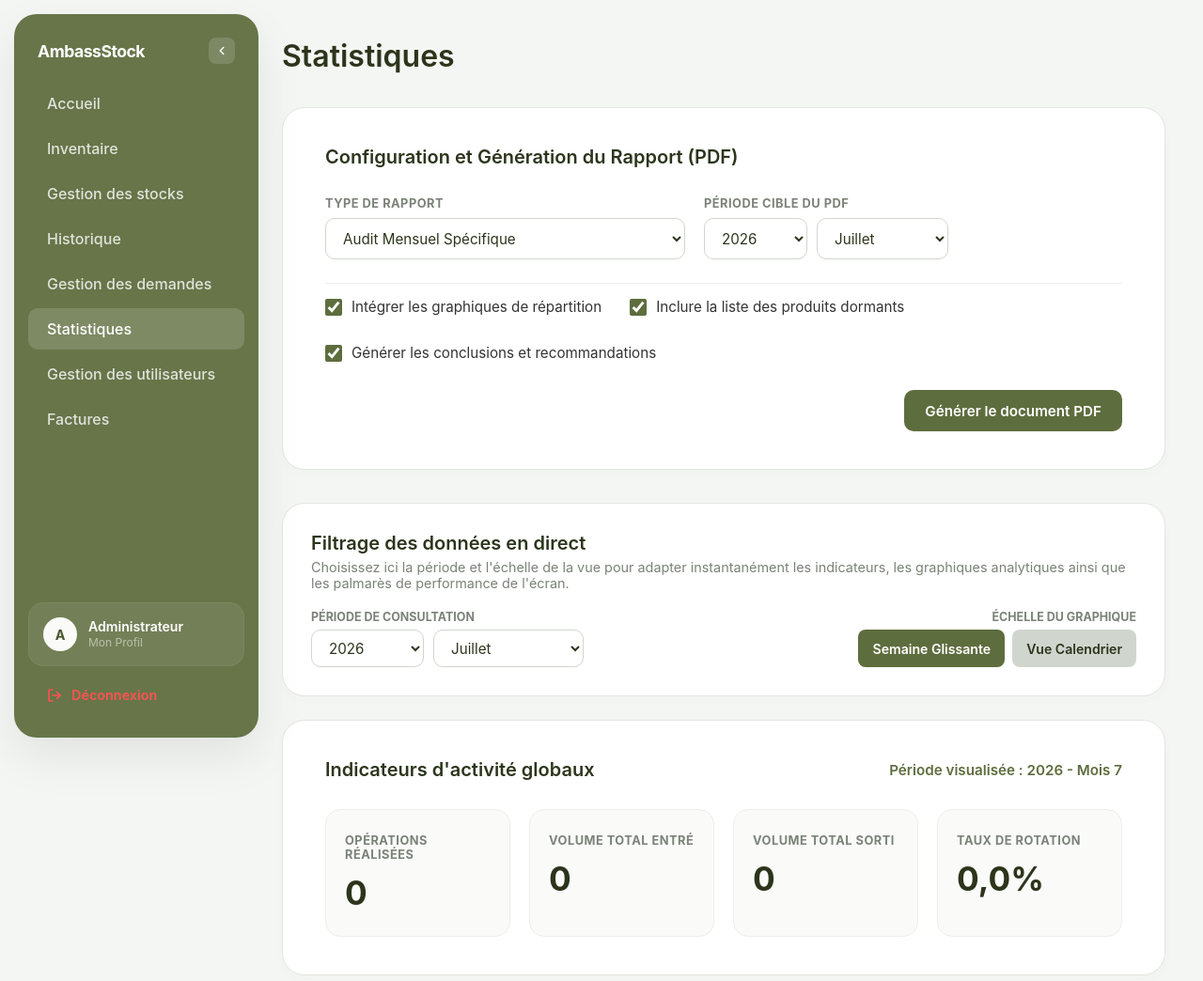
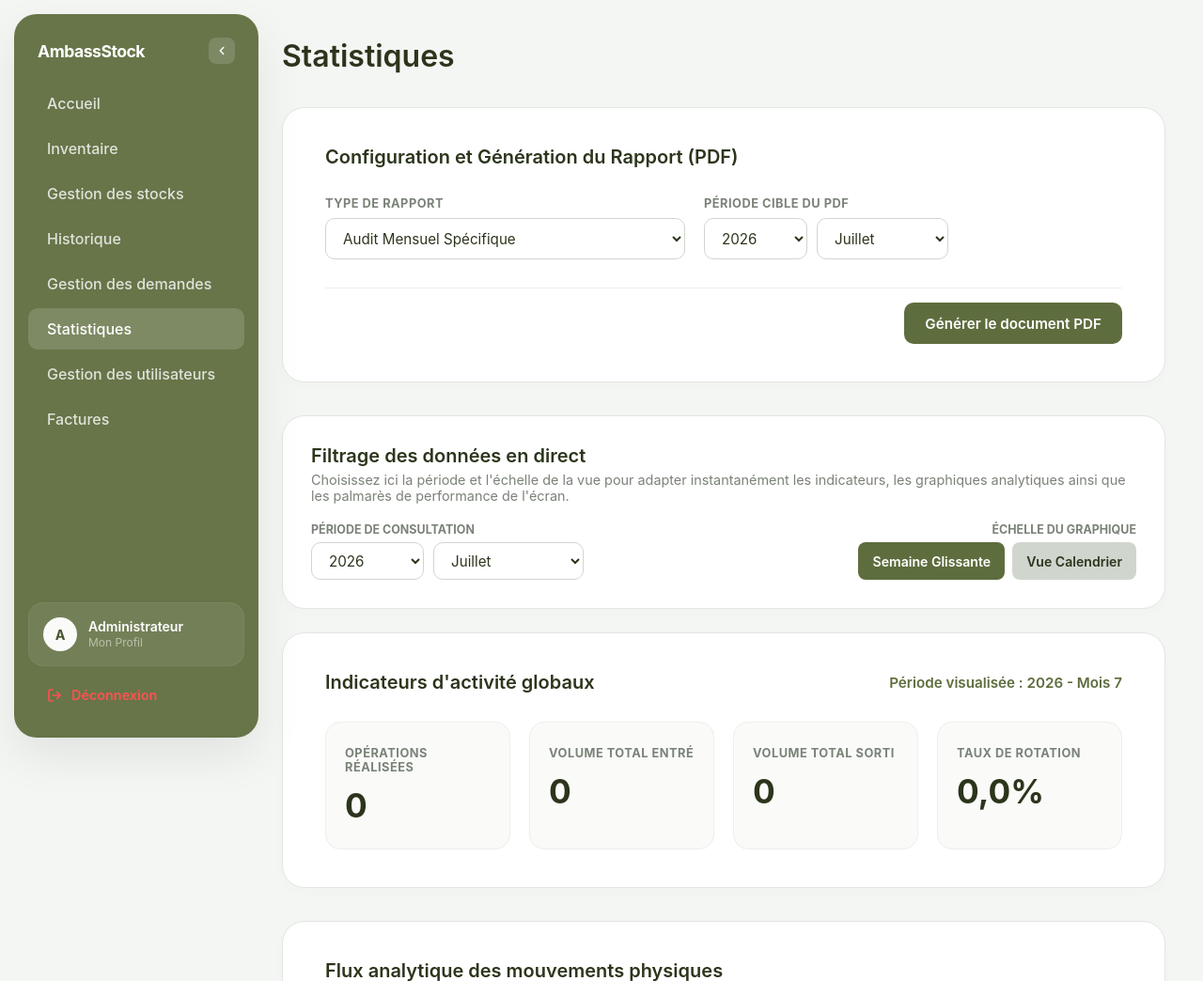
Before and after one commit to AMBmaurice/AmbassStock, a Django app: page /statistiques/?filter_year=2026&filter_month=7&view_mode=hebdomadaire in a window 1280 px wide. Shown: the top 1044 px of the page at 94% size. Run offline with Django 4.2, Linux system fonts and the light colour scheme; a user stored in the database is signed in; data comes from the database, SQL or seed files in the repository; tables that the repository leaves empty hold one stand-in row (values such as "Sample post").

Commit message:
Update statistiques.html

```diff
--- a/templates/statistiques.html
+++ b/templates/statistiques.html
@@ -158,11 +158,10 @@
             <h3>Statistiques</h3>
         </div>
 
-        <!-- BLOC 1 : FORMULAIRE EXCLUSIF POUR LA GÉNÉRATION DE RAPPORT PDF CORRIGÉ -->
+        <!-- BLOC 1 : CONFIGURATEUR INTELLIGENT DE RAPPORT PDF SANS CASES À COCHER ET ROUTE EN METHOD GET CORRIGEE -->
         <div class="stat-container-box">
             <h4 class="card-title">Configuration et Génération du Rapport (PDF)</h4>
-            <form method="POST" action="/generer-pdf-statistiques/" style="display: flex; flex-direction: column; gap: 25px;">
-                {% csrf_token %}
+            <form method="GET" action="/generer-pdf-statistiques/" style="display: flex; flex-direction: column; gap: 25px;">
                 <div class="report-generation-bar">
                     <div class="report-group">
                         <label class="report-label">Type de Rapport</label>
@@ -178,12 +177,12 @@
                     <div id="periodA" class="report-group">
                         <label class="report-label" id="labelA">Période cible du PDF</label>
                         <div style="display: flex; gap: 10px;">
-                            <select name="periode_annee" class="select-custom" style="min-width: 110px;">
+                            <select name="target_year" class="select-custom" style="min-width: 110px;">
                                 {% for annee in liste_annees %}
                                     <option value="{{ annee }}" {% if annee == annee_selectionnee %}selected{% endif %}>{{ annee }}</option>
                                 {% endfor %}
                             </select>
-                            <select name="periode_mois" id="pdfMonthA" class="select-custom" style="min-width: 140px;">
+                            <select name="target_month" id="pdfMonthA" class="select-custom" style="min-width: 140px;">
                                 {% for m in liste_mois %}
                                     {% if m.valeur != 'all' %}
                                         <option value="{{ m.valeur }}" {% if m.valeur == mois_selectionne %}selected{% endif %}>{{ m.nom }}</option>
@@ -212,31 +211,16 @@
                         </div>
                     </div>
 
-                    <!-- ZONE DYNAMIQUE POUR LES ANNÉES SUPPLÉMENTAIRES -->
-                    <div id="extraYearsContainer" style="display: none; gap: 10px; align-items: flex-end;"></div>
+                    <!-- ZONE DYNAMIQUE POUR LES PÉRIODES SUPPLÉMENTAIRES C ET D -->
+                    <div id="extraYearsContainer" style="display: none; gap: 10px; align-items: flex-end; flex-wrap: wrap;"></div>
 
-                    <!-- BOUTON PLUS POUR AJOUTER DES ANNÉES -->
+                    <!-- BOUTON PLUS DE COMPARAISON SÉQUENTIELLE -->
                     <div id="containerBtnPlus" class="report-group" style="display: none;">
-                        <button type="button" onclick="ajouterAnneeComparaison()" class="btn-generate" style="background-color: #ECEFEA; color: #5E6D3E; font-size: 1.2rem; height: 44px; width: 44px; padding: 0; justify-content: center; border-radius: 10px;">+</button>
+                        <button type="button" onclick="ajouterPeriodeComparaison()" class="btn-generate" style="background-color: #ECEFEA; color: #5E6D3E; font-size: 1.2rem; height: 44px; width: 44px; padding: 0; justify-content: center; border-radius: 10px;">+</button>
                     </div>
                 </div>
 
-                <div style="display: flex; flex-wrap: wrap; gap: 30px; padding-top: 15px; border-top: 1px solid rgba(230, 234, 228, 0.7);">
-                    <div style="display: flex; align-items: center; gap: 10px;">
-                        <input type="checkbox" name="inclure_graphiques" id="incGraph" value="true" checked style="width: 18px; height: 18px; accent-color: #5E6D3E; cursor: pointer;">
-                        <label for="incGraph" style="font-size: 0.95rem; color: #333333; cursor: pointer;">Intégrer les graphiques de répartition</label>
-                    </div>
-                    <div style="display: flex; align-items: center; gap: 10px;">
-                        <input type="checkbox" name="inclure_dormants" id="incDorm" value="true" checked style="width: 18px; height: 18px; accent-color: #5E6D3E; cursor: pointer;">
-                        <label for="incDorm" style="font-size: 0.95rem; color: #333333; cursor: pointer;">Inclure la liste des produits dormants</label>
-                    </div>
-                    <div style="display: flex; align-items: center; gap: 10px;">
-                        <input type="checkbox" name="inclure_remarques" id="incRem" value="true" checked style="width: 18px; height: 18px; accent-color: #5E6D3E; cursor: pointer;">
-                        <label for="incRem" style="font-size: 0.95rem; color: #333333; cursor: pointer;">Générer les conclusions et recommandations</label>
-                    </div>
-                </div>
-
-                <div style="display: flex; justify-content: flex-end; margin-top: 5px;">
+                <div style="display: flex; justify-content: flex-end; margin-top: 5px; padding-top: 15px; border-top: 1px solid rgba(230, 234, 228, 0.7)">
                     <button type="submit" class="btn-generate">Générer le document PDF</button>
                 </div>
             </form>
@@ -435,7 +419,7 @@
             }
         }
 
-        let compteurAnneesExtras = 0;
+        let compteurPériodesExtras = 0;
 
         function adjustReportFields() {
             const typeAnalyse = document.getElementById('reportScope').value;
@@ -449,7 +433,7 @@
 
             extraContainer.innerHTML = "";
             extraContainer.style.display = "none";
-            compteurAnneesExtras = 0;
+            compteurPériodesExtras = 0;
 
             if (typeAnalyse === 'mensuel') {
                 periodA.style.display = 'flex';
@@ -466,7 +450,7 @@
             } else if (typeAnalyse === 'comparaison_mois') {
                 periodA.style.display = 'flex';
                 periodB.style.display = 'flex';
-                btnPlus.style.display = 'none';
+                btnPlus.style.display = 'flex';
                 pdfMonthA.style.display = 'block';
                 pdfMonthB.style.display = 'block';
                 labelA.innerText = "Mois de référence (A)";
@@ -482,29 +466,52 @@
             }
         }
 
-        function ajouterAnneeComparaison() {
-            if (compteurAnneesExtras >= 2) {
-                alert("Vous pouvez ajouter jusqu'à 4 années de comparaison maximum.");
+        function ajouterPeriodeComparaison() {
+            if (compteurPériodesExtras >= 2) {
+                alert("Vous pouvez ajouter jusqu'à 4 périodes de comparaison au total.");
                 return;
             }
 
-            compteurAnneesExtras++;
+            compteurPériodesExtras++;
+            const typeAnalyse = document.getElementById('reportScope').value;
             const extraContainer = document.getElementById('extraYearsContainer');
             extraContainer.style.display = 'flex';
 
-            const lettreAnnee = compteurAnneesExtras === 1 ? 'C' : 'D';
-            const nameChamp = compteurAnneesExtras === 1 ? 'periode_annee_c' : 'periode_annee_d';
+            const lettrePeriode = compteurPériodesExtras === 1 ? 'C' : 'D';
+            const nameChampAnnee = compteurPériodesExtras === 1 ? 'periode_annee_c' : 'periode_annee_d';
+            const nameChampMois = compteurPériodesExtras === 1 ? 'periode_mois_c' : 'periode_mois_d';
 
             const nouveauBloc = document.createElement('div');
             nouveauBloc.className = 'report-group';
+
+            if (typeAnalyse === 'comparaison_ans') {
                 nouveauBloc.innerHTML = `
-                <label class="report-label">Année de comparaison (${lettreAnnee})</label>
-                <select name="${nameChamp}" class="select-custom" style="min-width: 110px;">
+                    <label class="report-label">Année de comparaison (${lettrePeriode})</label>
+                    <select name="${nameChampAnnee}" class="select-custom" style="min-width: 110px;">
                         {% for annee in liste_annees %}
                             <option value="${annee}">${annee}</option>
                         {% endfor %}
                     </select>
                 `;
+            } else if (typeAnalyse === 'comparaison_mois') {
+                nouveauBloc.innerHTML = `
+                    <label class="report-label">Mois de comparaison (${lettrePeriode})</label>
+                    <div style="display: flex; gap: 10px;">
+                        <select name="${nameChampAnnee}" class="select-custom" style="min-width: 110px;">
+                            {% for annee in liste_annees %}
+                                <option value="${annee}">${annee}</option>
+                            {% endfor %}
+                        </select>
+                        <select name="${nameChampMois}" class="select-custom" style="min-width: 140px;">
+                            {% for m in liste_mois %}
+                                {% if m.valeur != 'all' %}
+                                    <option value="${m.valeur}">${m.nom}</option>
+                                {% endif %}
+                            {% endfor %}
+                        </select>
+                    </div>
+                `;
+            }
 
             extraContainer.appendChild(nouveauBloc);
         }
```
Lines whose indentation alone changed are shown as unchanged.
